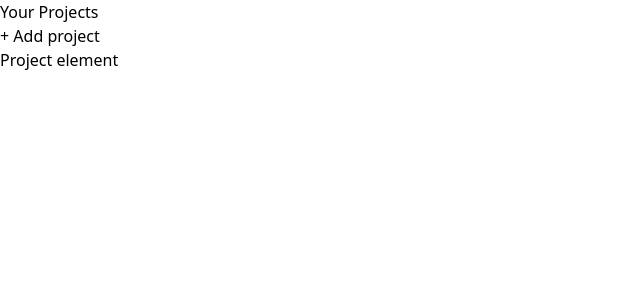
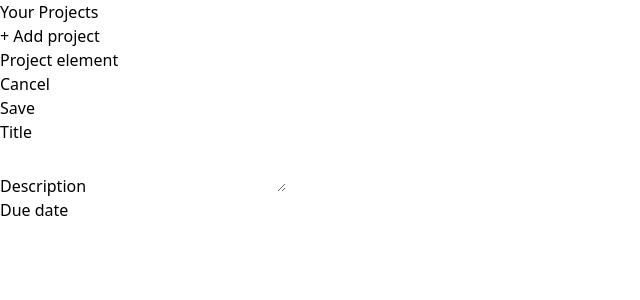
Before and after one commit to julia-lakomy/react-project-management-app, a React (Vite) app: page / in a window 1280 px wide. Shown: the top 300 px of the page, without its empty margins (0-640 px from the left). Built offline with nearby package versions, Linux system fonts and the light colour scheme.

Commit message:
Add Input and NewProject components

```diff
--- a/src/App.jsx
+++ b/src/App.jsx
@@ -1,9 +1,11 @@
+import NewProject from "./components/NewProject";
 import ProjectsSidebar from "./components/ProjectsSidebar";
 
 function App() {
   return (
     <main>
       <ProjectsSidebar></ProjectsSidebar>
+      <NewProject></NewProject>
     </main>
   );
 }
--- /dev/null
+++ b/src/components/Input.jsx
@@ -0,0 +1,8 @@
+export default function Input({ label, isTextArea, ...props }) {
+    return (
+      <p>
+        <label>{label}</label>
+        {isTextArea ? <textarea {...props} /> : <input {...props} />}
+      </p>
+    );
+  }
--- /dev/null
+++ b/src/components/NewProject.jsx
@@ -0,0 +1,21 @@
+import Input from "./Input";
+
+export default function NewProject() {
+  return (
+    <div>
+      <menu>
+        <li>
+          <button>Cancel</button>
+        </li>
+        <li>
+          <button>Save</button>
+        </li>
+      </menu>
+
+      <Input label="Title"></Input>
+      <Input label="Description" isTextArea></Input>
+      <Input label="Due date"></Input>
+
+    </div>
+  );
+}
```
